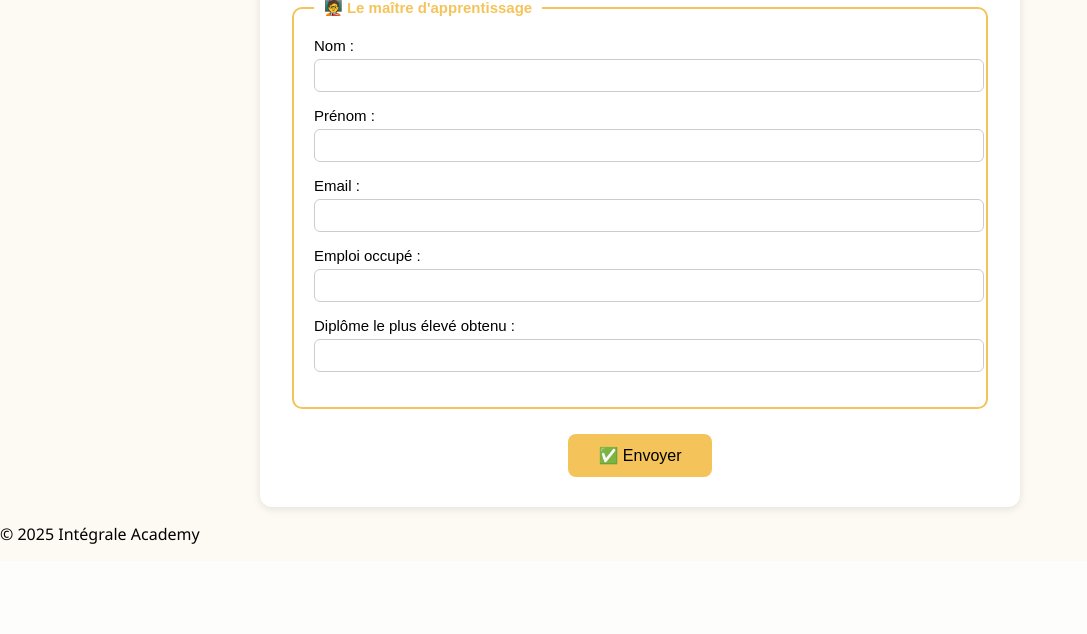
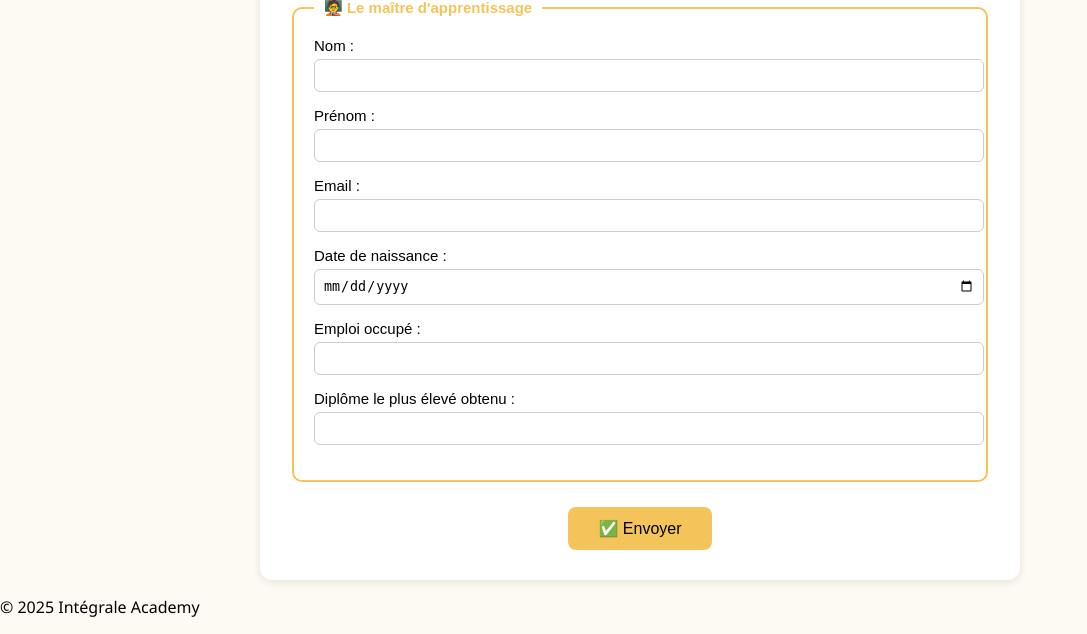
Before and after one commit to integraleacademy/bts, a Flask app: page / in a window 1280 px wide. Shown: the part 1495-2129 px from the top of the page, without its empty margins (0-1087 px from the left). Before the commit the page ends 2039 px from the top, so only its background shows below. Run offline with Flask 3, Linux system fonts and the light colour scheme; parts of the project's set-up code (start-up, migrations or seed data) failed here and were passed over.

Commit message:
Add apprenticeship mentor birth date

```diff
--- a/app.py
+++ b/app.py
@@ -144,6 +144,7 @@ def submit():
         "maitre_nom": f.get("maitre_nom", "").strip(),
         "maitre_prenom": f.get("maitre_prenom", "").strip(),
         "maitre_mail": f.get("maitre_mail", "").strip(),
+        "maitre_date_naissance": f.get("maitre_date_naissance", "").strip(),
         "maitre_emploi": f.get("maitre_emploi", "").strip(),
         "maitre_diplome": f.get("maitre_diplome", "").strip(),
         "date_debut": f.get("date_debut", "").strip(),
@@ -428,6 +429,7 @@ def admin_add():
         "maitre_nom": f.get("maitre_nom", "").strip(),
         "maitre_prenom": f.get("maitre_prenom", "").strip(),
         "maitre_mail": f.get("maitre_mail", "").strip(),
+        "maitre_date_naissance": f.get("maitre_date_naissance", "").strip(),
         "maitre_emploi": f.get("maitre_emploi", "").strip(),
         "maitre_diplome": f.get("maitre_diplome", "").strip(),
         "date_debut": f.get("date_debut", "").strip(),
@@ -532,6 +534,7 @@ def edit(id):
         contract["maitre_nom"] = request.form.get("maitre_nom", "").strip()
         contract["maitre_prenom"] = request.form.get("maitre_prenom", "").strip()
         contract["maitre_mail"] = request.form.get("maitre_mail", "").strip()
+        contract["maitre_date_naissance"] = request.form.get("maitre_date_naissance", "").strip()
         contract["maitre_emploi"] = request.form.get("maitre_emploi", "").strip()
         contract["maitre_diplome"] = request.form.get("maitre_diplome", "").strip()
         contract["date_debut"] = request.form.get("date_debut", "").strip()
--- a/templates/edit.html
+++ b/templates/edit.html
@@ -28,6 +28,7 @@
     <label>Nom*<input name="maitre_nom" value="{{row.maitre_nom or ''}}" required></label>
     <label>Prénom*<input name="maitre_prenom" value="{{row.maitre_prenom or ''}}" required></label>
     <label>Email*<input type="email" name="maitre_mail" value="{{row.maitre_mail or ''}}" required></label>
+    <label>Date de naissance*<input type="date" name="maitre_date_naissance" value="{{row.maitre_date_naissance or ''}}" required></label>
     <label>Emploi occupé*<input name="maitre_emploi" value="{{row.maitre_emploi or ''}}" required></label>
     <label>Diplôme le plus élevé obtenu*<input name="maitre_diplome" value="{{row.maitre_diplome or ''}}" required></label>
   </fieldset>
--- a/templates/fiche.html
+++ b/templates/fiche.html
@@ -63,6 +63,7 @@
         <div><dt>Nom</dt><dd>{{ row.maitre_nom or '-' }}</dd></div>
         <div><dt>Prénom</dt><dd>{{ row.maitre_prenom or '-' }}</dd></div>
         <div><dt>Email</dt><dd>{{ row.maitre_mail or '-' }}</dd></div>
+        <div><dt>Date de naissance</dt><dd>{{ row.maitre_date_naissance or '-' }}</dd></div>
         <div><dt>Emploi occupé</dt><dd>{{ row.maitre_emploi or '-' }}</dd></div>
         <div><dt>Diplôme le plus élevé obtenu</dt><dd>{{ row.maitre_diplome or '-' }}</dd></div>
       </dl>
--- a/templates/index.html
+++ b/templates/index.html
@@ -111,6 +111,10 @@
         <input type="email" name="maitre_mail" required style="width:100%; padding:8px; margin-top:5px; margin-bottom:15px; border-radius:6px; border:1px solid #ccc;">
       </label>
 
+      <label>Date de naissance :
+        <input type="date" name="maitre_date_naissance" required style="width:100%; padding:8px; margin-top:5px; margin-bottom:15px; border-radius:6px; border:1px solid #ccc;">
+      </label>
+
       <label>Emploi occupé :
         <input name="maitre_emploi" required style="width:100%; padding:8px; margin-top:5px; margin-bottom:15px; border-radius:6px; border:1px solid #ccc;">
       </label>
```
